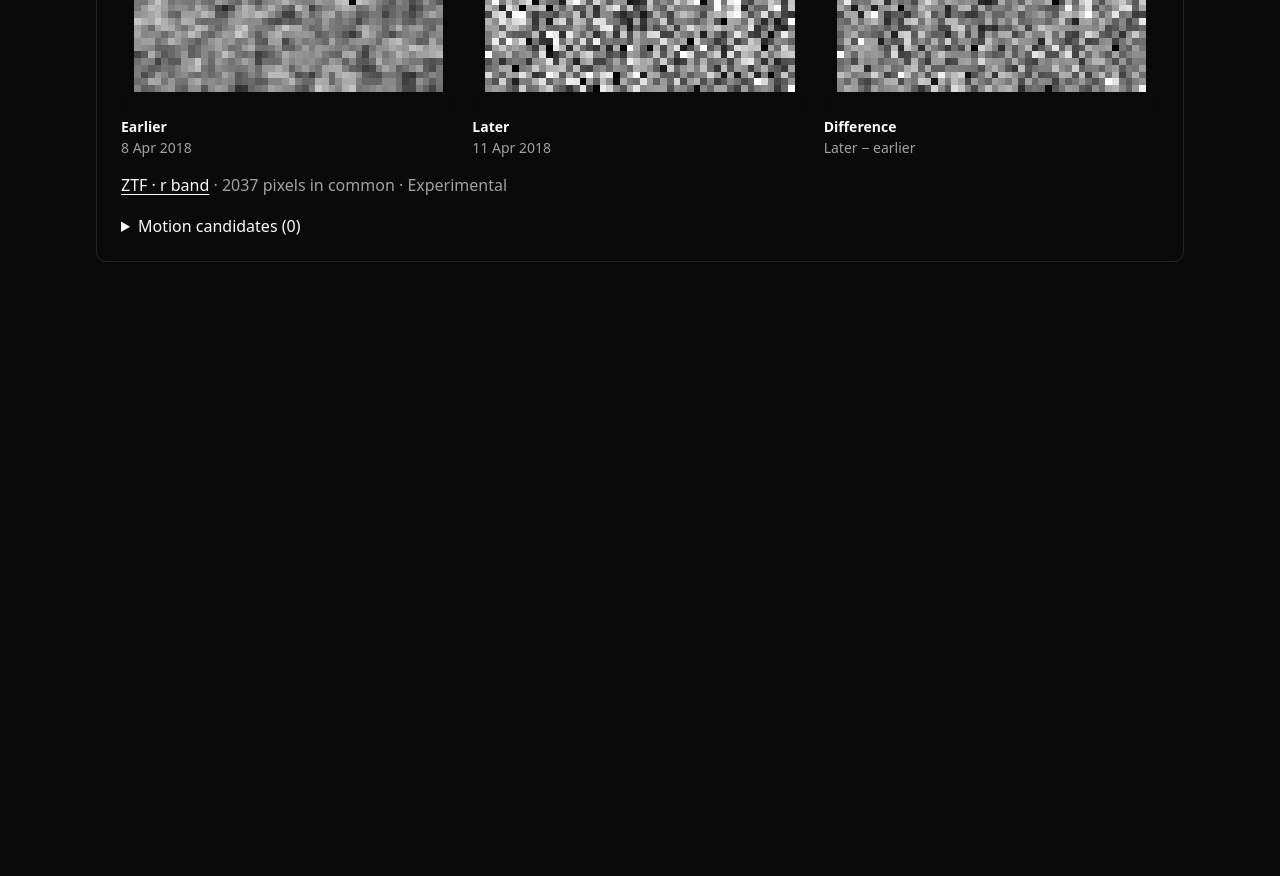
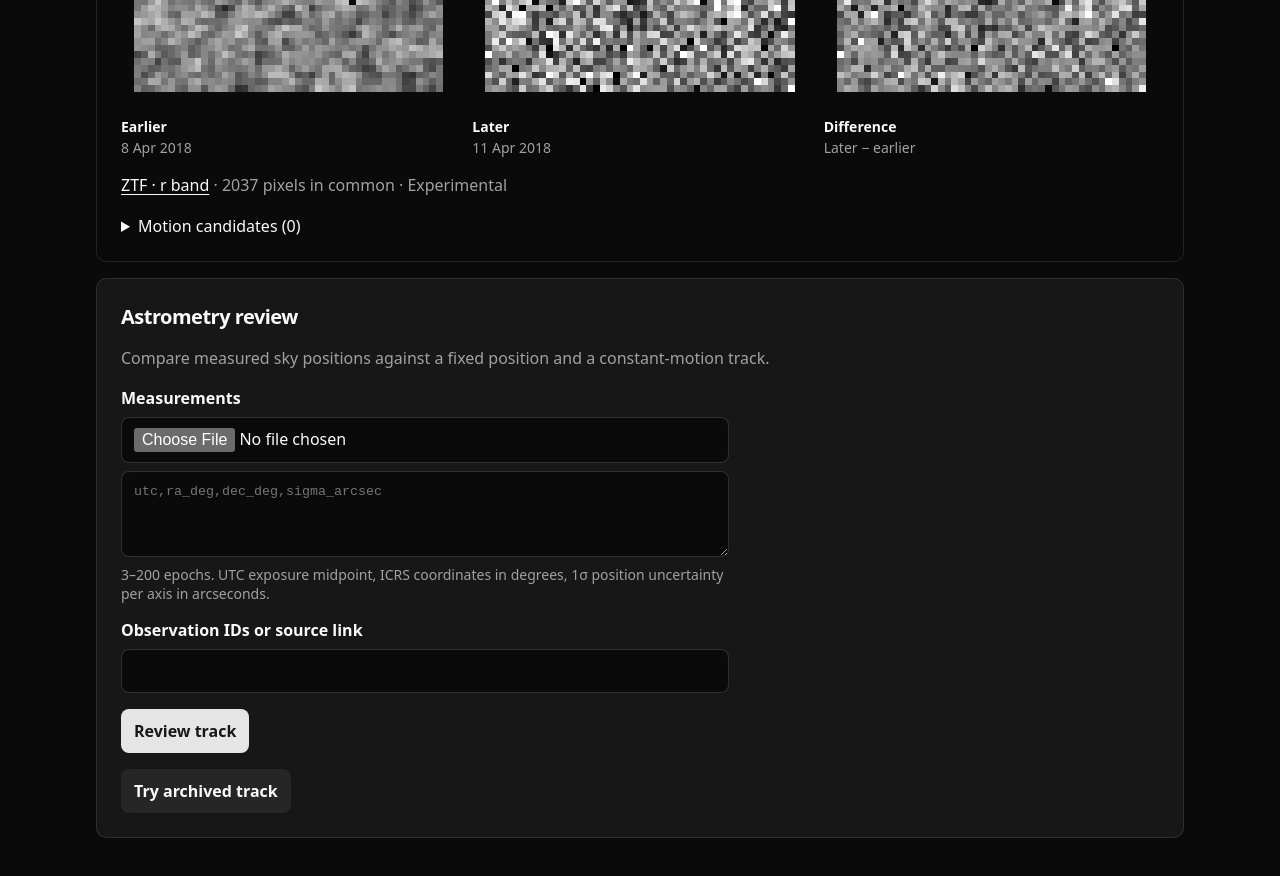
Before and after one commit to bournassenko/SeeYou.Earth, an Astro site: page / in a window 1280 px wide. Shown: the part 1303-2179 px from the top of the page. Before the commit the page ends 1603 px from the top, so only its background shows below. Built offline with nearby package versions, Linux system fonts and the light colour scheme; Astro itself is replaced by a stand-in of ours.

Commit message:
feat: review astrometric tracks and export evidence

```diff
--- /dev/null
+++ b/src/components/AstrometryReview.tsx
@@ -0,0 +1,257 @@
+import { createSignal, For, onMount, Show } from "solid-js";
+import {
+  astrometryHeader,
+  parseAstrometry,
+  reviewAstrometry,
+} from "../science/astrometry";
+
+import archived from "../science/archivedAstrometry.json";
+
+type Analysis = {
+  measurements: ReturnType<typeof parseAstrometry>;
+  result: ReturnType<typeof reviewAstrometry>;
+  provenance: string;
+};
+
+const format = (value: number) =>
+  new Intl.NumberFormat("en", { maximumSignificantDigits: 5 }).format(value);
+
+export default function AstrometryReview() {
+  const [ready, setReady] = createSignal(false);
+  onMount(() => setReady(true));
+  const [csv, setCsv] = createSignal("");
+  const [provenance, setProvenance] = createSignal("");
+  const [error, setError] = createSignal("");
+  const [analysis, setAnalysis] = createSignal<Analysis>();
+  const [loadingFile, setLoadingFile] = createSignal(false);
+  let fileRequest = 0;
+
+  function editCsv(value: string) {
+    setCsv(value);
+    setAnalysis(undefined);
+    setError("");
+  }
+
+  async function loadFile(event: Event & { currentTarget: HTMLInputElement }) {
+    const input = event.currentTarget;
+    const file = input.files?.[0];
+    input.value = "";
+    if (!file) return;
+
+    const request = ++fileRequest;
+    setLoadingFile(true);
+    try {
+      if (file.size > 64_000) throw new Error("The file exceeds 64 KB.");
+      const content = await file.text();
+      if (request === fileRequest) editCsv(content);
+    } catch (cause) {
+      if (request === fileRequest) {
+        setError(
+          cause instanceof Error ? cause.message : "Could not read the file.",
+        );
+      }
+    } finally {
+      if (request === fileRequest) setLoadingFile(false);
+    }
+  }
+
+  function analyze() {
+    setAnalysis(undefined);
+    setError("");
+    try {
+      const measurements = parseAstrometry(csv());
+      setAnalysis({
+        measurements,
+        result: reviewAstrometry(measurements),
+        provenance: provenance().trim(),
+      });
+    } catch (cause) {
+      setError(
+        cause instanceof Error
+          ? cause.message
+          : "Could not analyze the measurements.",
+      );
+    }
+  }
+
+  function report(analysis: Analysis) {
+    return `data:application/json;charset=utf-8,${encodeURIComponent(
+      JSON.stringify(
+        {
+          schema: "seeyou.astrometry-review.v1",
+          frame: "ICRS",
+          timescale: "UTC",
+          provenance: analysis.provenance || null,
+          inputUnits: {
+            ra: "degree",
+            dec: "degree",
+            sigma: "arcsecond per axis",
+          },
+          method:
+            "Weighted constant angular velocity in a local gnomonic projection; last time withheld for prediction.",
+          assumptions: [
+            "Independent isotropic uncertainties supplied by the observer, including any applicable systematic errors.",
+            "The fit does not account for parallax, orbital curvature, catalog identification, or correlated errors.",
+          ],
+          measurements: analysis.measurements.map(
+            ({ utc, ra, dec, sigma }) => ({ utc, ra, dec, sigma }),
+          ),
+          ...analysis.result,
+        },
+        null,
+        2,
+      ),
+    )}`;
+  }
+
+  return (
+    <section class="astrometry-review" aria-labelledby="astrometry-title">
+      <h2 id="astrometry-title">Astrometry review</h2>
+      <p>
+        Compare measured sky positions against a fixed position and a
+        constant-motion track.
+      </p>
+      <form
+        onSubmit={(event) => {
+          event.preventDefault();
+          analyze();
+        }}
+      >
+        <div class="coordinate-field">
+          <label for="astrometry-csv">Measurements</label>
+          <input
+            type="file"
+            accept=".csv,text/csv"
+            aria-label="Import measurements CSV"
+            onChange={loadFile}
+          />
+          <textarea
+            id="astrometry-csv"
+            rows="4"
+            maxlength="64000"
+            placeholder={astrometryHeader}
+            aria-describedby="astrometry-format"
+            value={csv()}
+            disabled={loadingFile()}
+            onInput={(event) => editCsv(event.currentTarget.value)}
+          />
+          <small id="astrometry-format">
+            3–200 epochs. UTC exposure midpoint, ICRS coordinates in degrees, 1σ
+            position uncertainty per axis in arcseconds.
+          </small>
+        </div>
+        <div class="coordinate-field">
+          <label for="astrometry-provenance">
+            Observation IDs or source link
+          </label>
+          <input
+            id="astrometry-provenance"
+            maxlength="1000"
+            value={provenance()}
+            onInput={(event) => {
+              setProvenance(event.currentTarget.value);
+              setAnalysis(undefined);
+            }}
+          />
+        </div>
+        <button type="submit" disabled={!ready() || loadingFile()}>
+          Review track
+        </button>
+        <button
+          class="archived-track"
+          type="button"
+          disabled={!ready() || loadingFile()}
+          onClick={() => {
+            editCsv(archived.csv);
+            setProvenance(archived.provenance);
+            analyze();
+          }}
+        >
+          Try archived track
+        </button>
+        <Show when={error()}>
+          <p role="alert" class="field-error">
+            {error()}
+          </p>
+        </Show>
+      </form>
+
+      <Show when={analysis()} keyed>
+        {(review) => (
+          <div
+            class="astrometry-results"
+            aria-label="Track diagnostics"
+            role="region"
+          >
+            <div class="astrometry-metrics">
+              <div>
+                <span>Apparent speed</span>
+                <strong>{format(review.result.speedArcsecPerDay)}″/day</strong>
+              </div>
+              <div>
+                <span>Position fixed · χ²</span>
+                <strong>{format(review.result.stationaryChiSquared)}</strong>
+              </div>
+              <div>
+                <span>Constant motion · χ²</span>
+                <strong>{format(review.result.chiSquared)}</strong>
+              </div>
+              <div>
+                <span>Time span</span>
+                <strong>{format(review.result.spanDays)} d</strong>
+              </div>
+            </div>
+            <p>
+              Last epoch held out.
+              <br />
+              Predicted RA {review.result.withheld.predicted.ra.toFixed(6)}° ·
+              Dec {review.result.withheld.predicted.dec.toFixed(6)}°.
+              <br />
+              Offset {format(review.result.withheld.residualArcsec)}″ · Combined
+              1σ per axis {format(review.result.withheld.combinedSigmaArcsec)}″.
+            </p>
+            <details>
+              <summary>Residuals ({review.result.residuals.length})</summary>
+              <div
+                class="table-scroll"
+                tabindex="0"
+                role="region"
+                aria-label="Fit residuals"
+              >
+                <table>
+                  <thead>
+                    <tr>
+                      <th scope="col">UTC</th>
+                      <th scope="col">East (″)</th>
+                      <th scope="col">North (″)</th>
+                    </tr>
+                  </thead>
+                  <tbody>
+                    <For each={review.result.residuals}>
+                      {(point) => (
+                        <tr>
+                          <td>
+                            <time datetime={point.utc}>{point.utc}</time>
+                          </td>
+                          <td>{format(point.eastArcsec)}</td>
+                          <td>{format(point.northArcsec)}</td>
+                        </tr>
+                      )}
+                    </For>
+                  </tbody>
+                </table>
+              </div>
+            </details>
+            <p>
+              Local angular fit only. Independent follow-up and catalog checks
+              are needed to assess the object's identity.
+            </p>
+            <a href={report(review)} download="astrometry-review.json">
+              Export evidence
+            </a>
+          </div>
+        )}
+      </Show>
+    </section>
+  );
+}
--- a/src/pages/index.astro
+++ b/src/pages/index.astro
@@ -1,4 +1,5 @@
 ---
+import AstrometryReview from "../components/AstrometryReview";
 import DifferencePreview from "../components/DifferencePreview.astro";
 import "@fontsource-variable/inter";
 import "../styles/theme.css";
@@ -25,10 +26,12 @@ import SkyExplorer from "../components/SkyExplorer";
           <a href="#explorer-title">Explore</a>
           <a href="#detected-sources">Sources</a>
           <a href="#difference-title">Compare</a>
+          <a href="#astrometry-title">Review</a>
         </nav>
       </header>
       <SkyExplorer client:load />
       <DifferencePreview />
+      <AstrometryReview client:visible />
     </main>
   </body>
 </html>
@@ -504,6 +507,79 @@ import SkyExplorer from "../components/SkyExplorer";
     color: var(--accent-foreground);
   }
 
+  .astrometry-review {
+    margin-top: 1rem;
+    padding: clamp(1rem, 3vw, 1.5rem);
+    background: var(--card);
+    border: 1px solid var(--border);
+    border-radius: var(--radius);
+  }
+
+  .astrometry-review form {
+    max-width: 38rem;
+  }
+
+  .astrometry-review textarea {
+    box-sizing: border-box;
+    width: 100%;
+    padding: 0.75rem;
+    background: var(--background);
+    border: 1px solid var(--input);
+    border-radius: calc(var(--radius) - 2px);
+    color: inherit;
+    font-family: ui-monospace, monospace;
+    resize: vertical;
+  }
+
+  .astrometry-review textarea:focus-visible {
+    outline: 2px solid var(--ring);
+    outline-offset: 3px;
+  }
+
+  .astrometry-review small,
+  .astrometry-metrics span {
+    color: var(--muted-foreground);
+  }
+
+  .astrometry-review form button {
+    justify-self: start;
+  }
+
+  .astrometry-review .archived-track {
+    background: var(--secondary);
+    color: var(--secondary-foreground);
+  }
+
+  .astrometry-results {
+    margin-top: 1.25rem;
+    padding-top: 1.25rem;
+    border-top: 1px solid var(--border);
+  }
+
+  .astrometry-metrics {
+    display: grid;
+    grid-template-columns: repeat(auto-fit, minmax(min(100%, 10rem), 1fr));
+    gap: 0.75rem;
+  }
+
+  .astrometry-metrics > div {
+    display: grid;
+    gap: 0.35rem;
+    padding: 0.75rem;
+    border: 1px solid var(--border);
+    border-radius: var(--radius);
+  }
+
+  .astrometry-metrics strong,
+  .astrometry-results table {
+    font-variant-numeric: tabular-nums;
+  }
+
+  .astrometry-results :is(th, td) {
+    padding: 0.4rem 0.65rem;
+    text-align: left;
+  }
+
   .source-inspection {
     display: flex;
     flex-wrap: wrap;
--- /dev/null
+++ b/src/science/archivedAstrometry.json
@@ -0,0 +1,4 @@
+{
+  "csv": "utc,ra_deg,dec_deg,sigma_arcsec\n2024-12-26T10:08:08.31Z,142.630296,-7.256044,0.26\n2024-12-26T10:11:22.55Z,142.591646,-7.227686,0.26\n2024-12-26T10:14:36.36Z,142.553292,-7.199506,0.26\n2024-12-26T10:17:50.78Z,142.514863,-7.171231,0.28",
+  "provenance": "Minor Planet Center \u00b7 2024 YR4 \u00b7 station 703 \u00b7 LmMHhB9n0000GaWs010000001, LmMHhB9n0000GaWs010000002, LmMHhB9n0000GaWs010000003, LmMHhB9n0000GaWs010000004"
+}
--- /dev/null
+++ b/src/science/astrometry.ts
@@ -0,0 +1,204 @@
+const arcsecPerRadian = (180 * 3600) / Math.PI;
+const radians = Math.PI / 180;
+const decimal = /^[+-]?(?:\d+(?:\.\d*)?|\.\d+)(?:e[+-]?\d+)?$/i;
+const utcFormat = /^\d{4}-\d{2}-\d{2}T\d{2}:\d{2}:\d{2}(?:\.\d{1,3})?Z$/;
+
+export const astrometryHeader = "utc,ra_deg,dec_deg,sigma_arcsec";
+
+export type Measurement = {
+  utc: string;
+  time: number;
+  ra: number;
+  dec: number;
+  sigma: number;
+};
+
+export function parseAstrometry(csv: string): Measurement[] {
+  if (csv.length > 64_000) throw new Error("The input exceeds 64 KB.");
+  const [header, ...lines] = csv
+    .trim()
+    .split(/\r?\n/)
+    .filter((line) => line.trim());
+  if (header?.trim() !== astrometryHeader) {
+    throw new Error(`Use the header ${astrometryHeader}.`);
+  }
+  if (lines.length < 3 || lines.length > 200) {
+    throw new Error("Provide 3 to 200 independently timed measurements.");
+  }
+
+  const measurements = lines
+    .map((line, index) => {
+      const [utc, ...fields] = line.split(",").map((field) => field.trim());
+      const time = Date.parse(utc);
+      if (
+        !utcFormat.test(utc) ||
+        !Number.isFinite(time) ||
+        new Date(time).toISOString().slice(0, 19) !== utc.slice(0, 19)
+      ) {
+        throw new Error(
+          `Row ${index + 1}: enter an ISO 8601 UTC time ending in Z.`,
+        );
+      }
+      const [ra, dec, sigma] = fields.map(Number);
+      if (
+        fields.length !== 3 ||
+        !fields.every((field) => decimal.test(field)) ||
+        !(
+          ra >= 0 &&
+          ra < 360 &&
+          dec >= -90 &&
+          dec <= 90 &&
+          sigma >= 0.000001 &&
+          sigma <= 3600
+        )
+      ) {
+        throw new Error(
+          `Row ${index + 1}: check RA, Dec and the uncertainty in arcseconds.`,
+        );
+      }
+      return { utc: new Date(time).toISOString(), time, ra, dec, sigma };
+    })
+    .sort((a, b) => a.time - b.time);
+
+  if (
+    new Set(measurements.map(({ time }) => time)).size !== measurements.length
+  ) {
+    throw new Error("Every measurement must have a distinct UTC time.");
+  }
+  return measurements;
+}
+
+function projection(origin: Measurement) {
+  const ra0 = origin.ra * radians;
+  const dec0 = origin.dec * radians;
+  const sin0 = Math.sin(dec0);
+  const cos0 = Math.cos(dec0);
+
+  return {
+    project(point: Measurement) {
+      const angle = point.ra * radians - ra0;
+      const dec = point.dec * radians;
+      const sin = Math.sin(dec);
+      const cos = Math.cos(dec);
+      const dot = sin0 * sin + cos0 * cos * Math.cos(angle);
+      if (dot < Math.cos(radians)) {
+        throw new Error(
+          "All measurements must lie within 1° of the first position.",
+        );
+      }
+      return {
+        east: (cos * Math.sin(angle) * arcsecPerRadian) / dot,
+        north:
+          ((cos0 * sin - sin0 * cos * Math.cos(angle)) * arcsecPerRadian) / dot,
+      };
+    },
+    unproject(east: number, north: number) {
+      const x = east / arcsecPerRadian;
+      const y = north / arcsecPerRadian;
+      const ra = (ra0 + Math.atan2(x, cos0 - y * sin0)) / radians;
+      const dec =
+        Math.atan2(sin0 + y * cos0, Math.hypot(cos0 - y * sin0, x)) / radians;
+      return { ra: ((ra % 360) + 360) % 360, dec };
+    },
+  };
+}
+
+type FitPoint = { days: number; east: number; north: number; weight: number };
+
+function fit(points: FitPoint[]) {
+  const weight = points.reduce((sum, point) => sum + point.weight, 0);
+  const mean = (key: "days" | "east" | "north") =>
+    points.reduce((sum, point) => sum + point.weight * point[key], 0) / weight;
+  const time = mean("days");
+  const east = mean("east");
+  const north = mean("north");
+  const timeVariance = points.reduce(
+    (sum, point) => sum + point.weight * (point.days - time) ** 2,
+    0,
+  );
+  const slope = (key: "east" | "north") =>
+    points.reduce(
+      (sum, point) =>
+        sum +
+        point.weight *
+          (point.days - time) *
+          (point[key] - (key === "east" ? east : north)),
+      0,
+    ) / timeVariance;
+  const eastRate = slope("east");
+  const northRate = slope("north");
+  return {
+    stationary: { east, north },
+    eastRate,
+    northRate,
+    predict: (days: number) => ({
+      east: east + (days - time) * eastRate,
+      north: north + (days - time) * northRate,
+      sigma: Math.sqrt(1 / weight + (days - time) ** 2 / timeVariance),
+    }),
+  };
+}
+
+export function reviewAstrometry(measurements: Measurement[]) {
+  const first = measurements[0];
+  const transform = projection(first);
+  const points = measurements.map((point) => ({
+    ...transform.project(point),
+    days: (point.time - first.time) / 86_400_000,
+    weight: 1 / point.sigma ** 2,
+  }));
+  const model = fit(points);
+  const residuals = points.map((point, index) => {
+    const expected = model.predict(point.days);
+    return {
+      utc: measurements[index].utc,
+      eastArcsec: point.east - expected.east,
+      northArcsec: point.north - expected.north,
+    };
+  });
+  const chiSquared = residuals.reduce(
+    (sum, point, index) =>
+      sum +
+      points[index].weight *
+        Math.hypot(point.eastArcsec, point.northArcsec) ** 2,
+    0,
+  );
+  const stationaryChiSquared = points.reduce(
+    (sum, point) =>
+      sum +
+      point.weight *
+        Math.hypot(
+          point.east - model.stationary.east,
+          point.north - model.stationary.north,
+        ) **
+          2,
+    0,
+  );
+  const latest = points.at(-1)!;
+  const withheld = fit(points.slice(0, -1)).predict(latest.days);
+  const separation = Math.hypot(
+    latest.east - withheld.east,
+    latest.north - withheld.north,
+  );
+
+  return {
+    spanDays: latest.days,
+    eastRate: model.eastRate,
+    northRate: model.northRate,
+    speedArcsecPerDay: Math.hypot(model.eastRate, model.northRate),
+    chiSquared,
+    stationaryChiSquared,
+    degreesOfFreedom: 2 * points.length - 4,
+    residuals,
+    withheld: {
+      utc: measurements.at(-1)!.utc,
+      predicted: transform.unproject(withheld.east, withheld.north),
+      predictedSigmaArcsec: withheld.sigma,
+      residualArcsec: separation,
+      combinedSigmaArcsec: Math.hypot(
+        withheld.sigma,
+        measurements.at(-1)!.sigma,
+      ),
+    },
+  };
+}
```
Also changed, not shown: README.md.
